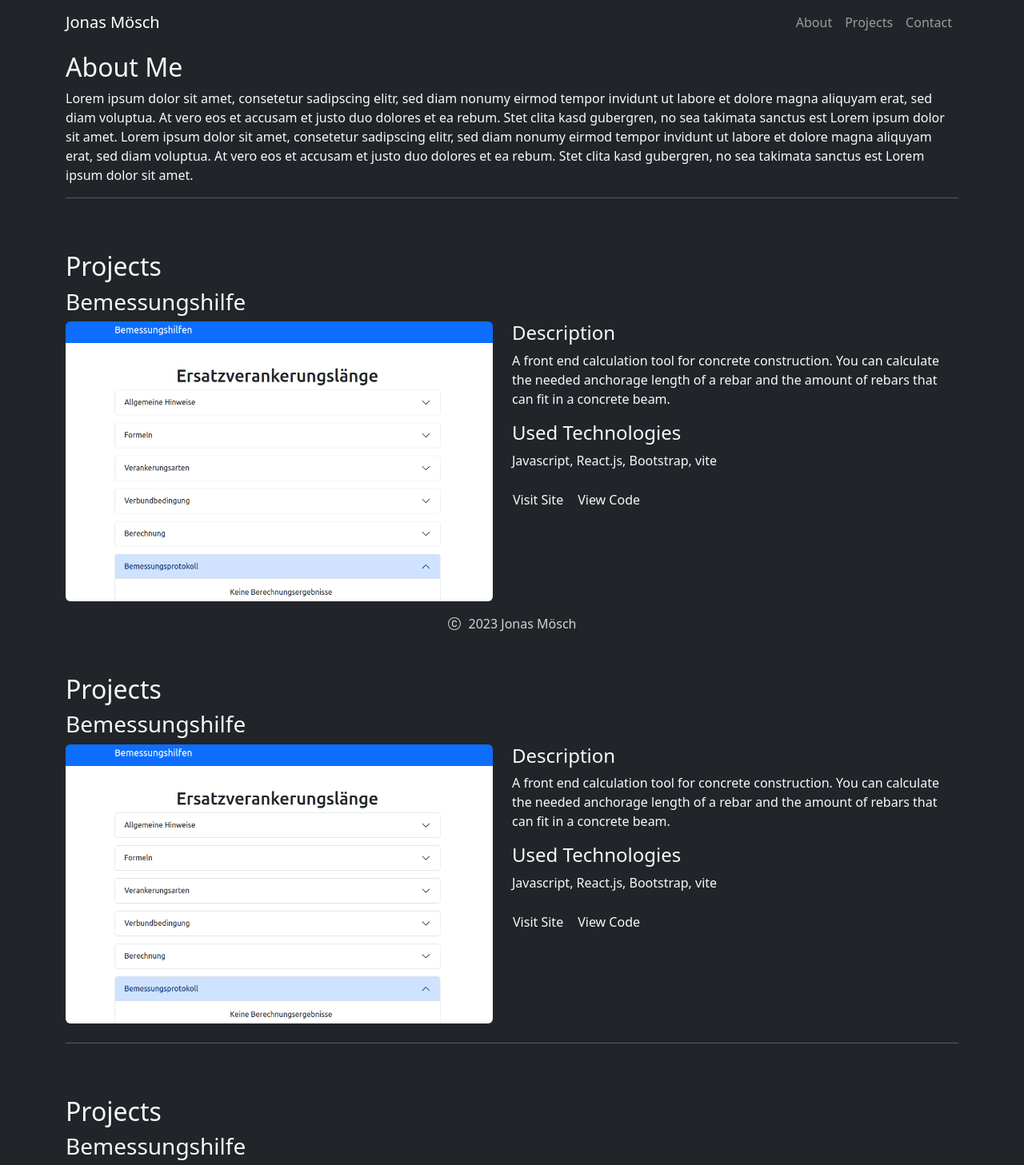
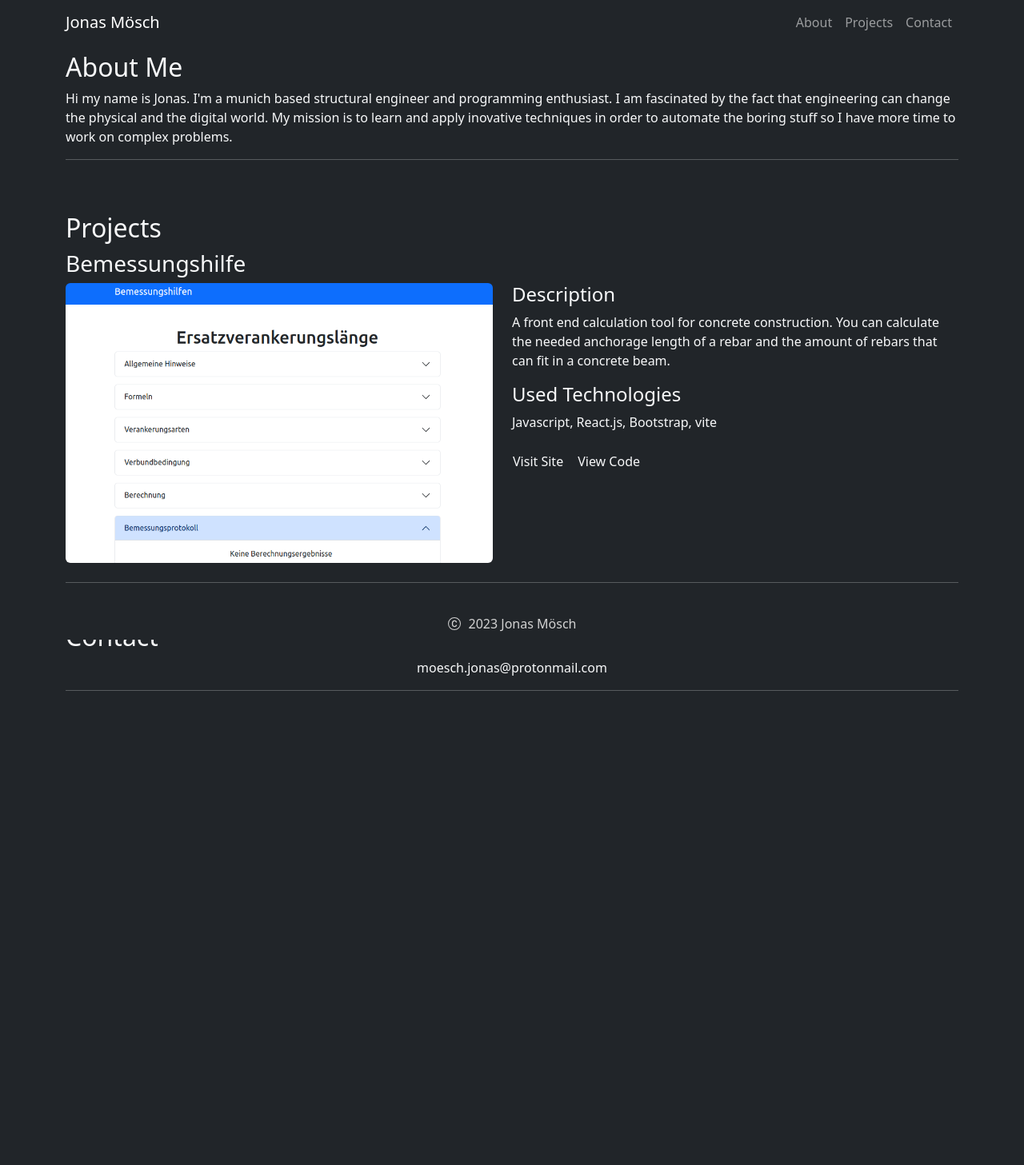
Before and after one commit to j-r-f-m/portfolio-site, a React (Vite) app: page / in a window 1280 px wide. Shown: the top 1457 px of the page at 80% size. After the commit the page ends 936 px from the top, so only its background shows below. Built offline with nearby package versions, Linux system fonts and the light colour scheme.

Commit message:
add MainContenProjectsDescription component

```diff
--- a/components/navigation/Navigation.jsx
+++ b/components/navigation/Navigation.jsx
@@ -9,7 +9,7 @@ import Navbar from "react-bootstrap/Navbar";
 export function Navigation() {
   return (
     <Navbar
-      activeKey="#about-me"
+      activekey="#about-me"
       fixed="top"
       role="navigation"
       bg="dark"
--- a/pages/mainContent/MainContent.jsx
+++ b/pages/mainContent/MainContent.jsx
@@ -18,8 +18,8 @@ export function MainContent() {
     <>
       <MainContentHero />
       <MainContentProjects LinkRef="projects" />
-      <MainContentProjects />
-      <MainContentProjects />
+      {/* <MainContentProjects />
+      <MainContentProjects /> */}
       <MainContentContact />
     </>
   );
--- a/pages/mainContent/MainContentText.jsx
+++ b/pages/mainContent/MainContentText.jsx
@@ -1,7 +1,8 @@
-// Text that is used in the about me section
+//Text that is used in the about me section
+let aboutMe =
+  "Hi my name is Jonas. I'm a munich based structural engineer and programming enthusiast. I am fascinated by the fact that engineering can change the physical and the digital world. My mission is to learn and apply inovative techniques  in order to automate the boring stuff so I have more time to work on complex problems.";
+
 // let aboutMe =
-//   "Hi my name is Jonas. I'm a munich based structural engineer and programming enthusiast. I am fascinated by the fact that engineering can change the physical and the digital world. My mission is to learn and apply inovative techniques  in order to automate the boring stuff so I have more time to work on complex problems.";
+//   "Lorem ipsum dolor sit amet, consetetur sadipscing elitr, sed diam nonumy eirmod tempor invidunt ut labore et dolore magna aliquyam erat, sed diam voluptua. At vero eos et accusam et justo duo dolores et ea rebum. Stet clita kasd gubergren, no sea takimata sanctus est Lorem ipsum dolor sit amet. Lorem ipsum dolor sit amet, consetetur sadipscing elitr, sed diam nonumy eirmod tempor invidunt ut labore et dolore magna aliquyam erat, sed diam voluptua. At vero eos et accusam et justo duo dolores et ea rebum. Stet clita kasd gubergren, no sea takimata sanctus est Lorem ipsum dolor sit amet.";
 
-let aboutMe =
-  "Lorem ipsum dolor sit amet, consetetur sadipscing elitr, sed diam nonumy eirmod tempor invidunt ut labore et dolore magna aliquyam erat, sed diam voluptua. At vero eos et accusam et justo duo dolores et ea rebum. Stet clita kasd gubergren, no sea takimata sanctus est Lorem ipsum dolor sit amet. Lorem ipsum dolor sit amet, consetetur sadipscing elitr, sed diam nonumy eirmod tempor invidunt ut labore et dolore magna aliquyam erat, sed diam voluptua. At vero eos et accusam et justo duo dolores et ea rebum. Stet clita kasd gubergren, no sea takimata sanctus est Lorem ipsum dolor sit amet.";
 export { aboutMe };
--- a/pages/mainContent/mainContentProjects/MainContentProjects.jsx
+++ b/pages/mainContent/mainContentProjects/MainContentProjects.jsx
@@ -3,6 +3,7 @@ import Image from "react-bootstrap/Image";
 import Row from "react-bootstrap/Row";
 import Col from "react-bootstrap/Col";
 import PropTypes from "prop-types";
+import { MainContentProjectsDescription } from "./MainContentProjectsDescription";
 import { MainContentProjectsLinks } from "./MainContentProjectsLinks";
 
 /**
@@ -23,9 +24,7 @@ export function MainContentProjects(props) {
   return (
     <>
       <Container className="Projects-Container text-light">
-        {/* <div className="test" id={props.LinkRef}></div> */}
         <Row className="Heading-Row">
-          {/* <h2 id={props.LinkRef} className="pt-5"> */}
           <h2 id={props.LinkRef} style={{ paddingTop: "50px" }}>
             Projects
           </h2>
@@ -39,16 +38,7 @@ export function MainContentProjects(props) {
               <Image src="images/img_bemessungshilfen.png" fluid rounded />
             </Col>
             <Col sm>
-              <h4>Description</h4>
-              <article className="mb-3">
-                A front end calculation tool for concrete construction. You can
-                calculate the needed anchorage length of a rebar and the amount
-                of rebars that can fit in a concrete beam.
-              </article>
-              <h4>Used Technologies</h4>
-              <article className="mb-4">
-                Javascript, React.js, Bootstrap, vite
-              </article>
+              <MainContentProjectsDescription />
               <MainContentProjectsLinks />
             </Col>
           </Row>
--- /dev/null
+++ b/pages/mainContent/mainContentProjects/MainContentProjectsDescription.jsx
@@ -0,0 +1,14 @@
+export function MainContentProjectsDescription() {
+  return (
+    <>
+      <h4>Description</h4>
+      <article className="mb-3">
+        A front end calculation tool for concrete construction. You can
+        calculate the needed anchorage length of a rebar and the amount of
+        rebars that can fit in a concrete beam.
+      </article>
+      <h4>Used Technologies</h4>
+      <article className="mb-4">Javascript, React.js, Bootstrap, vite</article>
+    </>
+  );
+}
```
Also changed, not shown: 1 other file (tests, documents, lock files or other folders).
